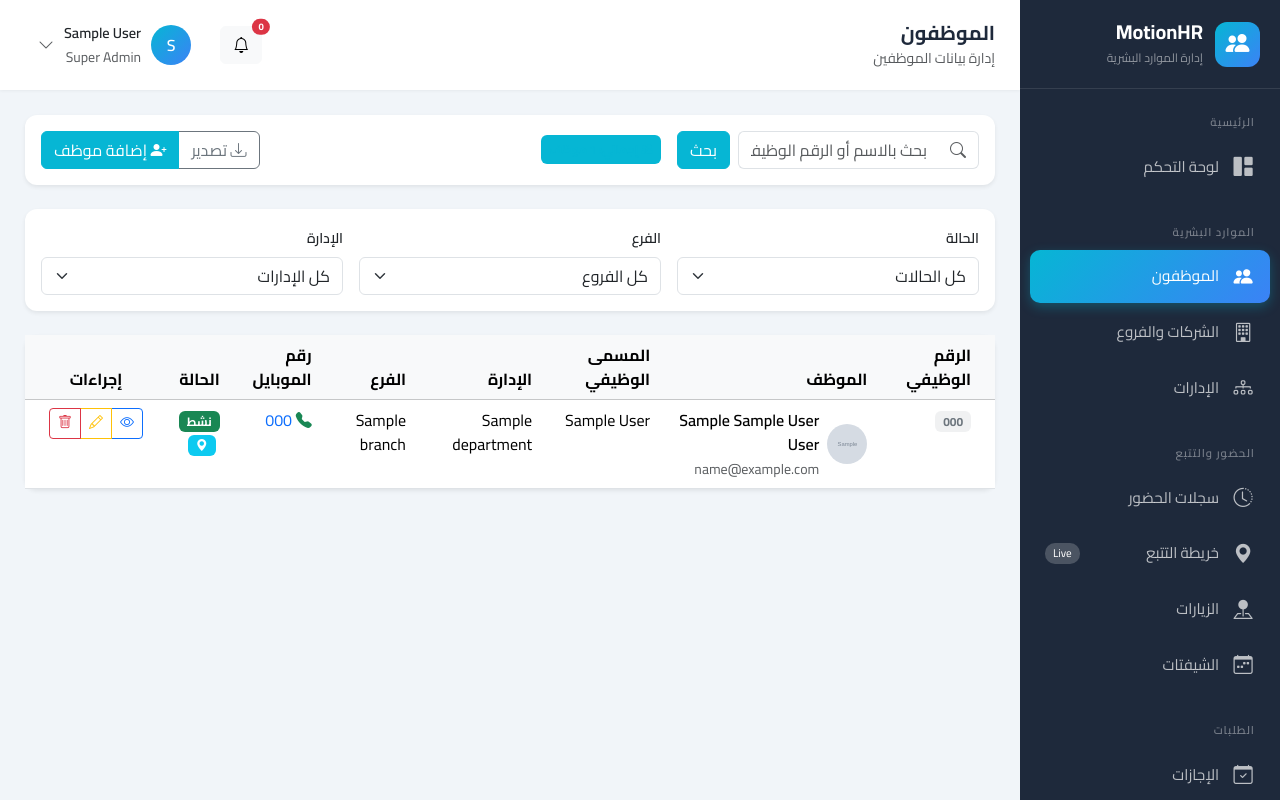
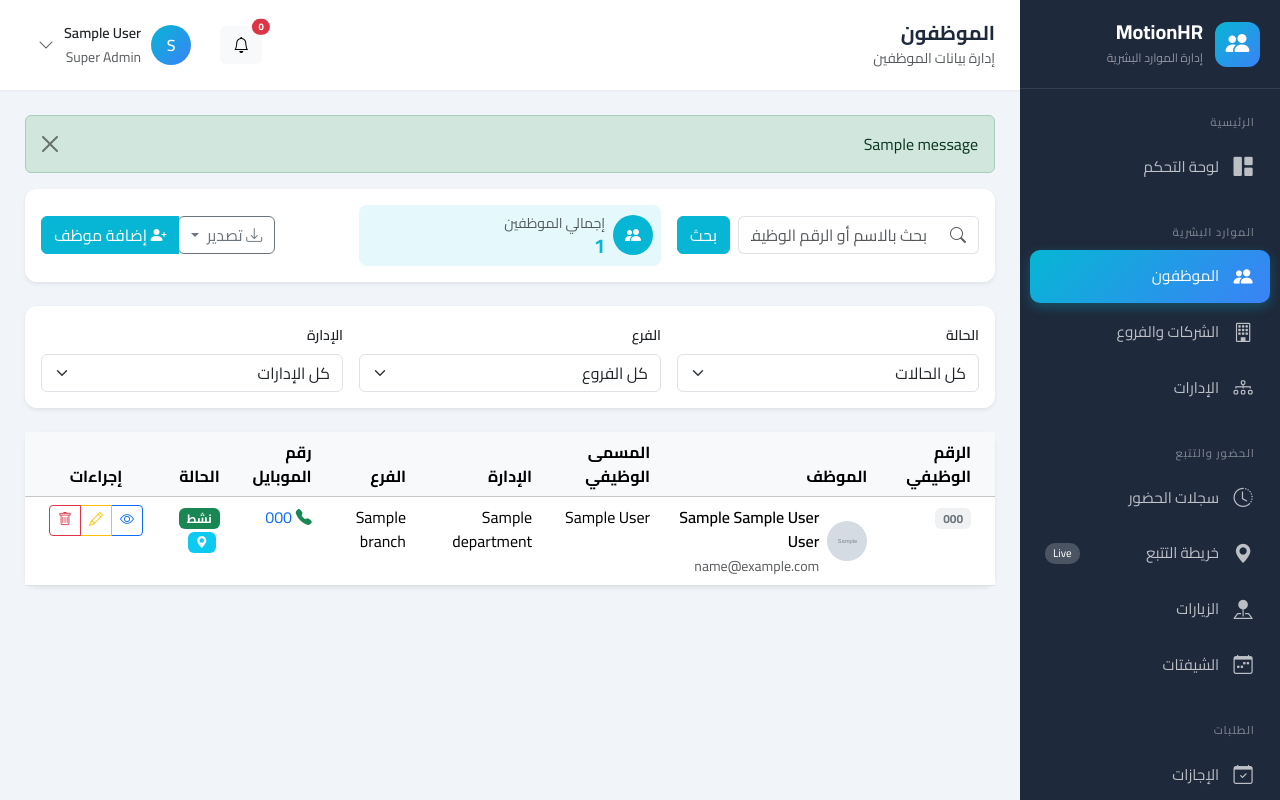
Before and after one commit to johnsamire-coder/MotionHR, a Django app: page /employees/ in a window 1280 px wide. Run offline with Django 5.2, Linux system fonts and the light colour scheme; a user stored in the database is signed in; tables that the repository leaves empty hold one stand-in row (values such as "Sample post"); grey boxes marked "Sample" are stand-in pictures; one stand-in notice (Sample message) is shown.

Commit message:
Improve Employee List: better stats card + working Excel export

```diff
--- a/employees/views.py
+++ b/employees/views.py
@@ -3,6 +3,9 @@
 from django.contrib import messages
 from django.db.models import Q
 from django.core.paginator import Paginator
+from django.http import HttpResponse
+import csv
+from datetime import datetime
 
 from .models import Employee, JobTitle
 from .forms import EmployeeForm
@@ -42,6 +45,14 @@
     if department_filter:
         employees = employees.filter(department_id=department_filter)
 
+    # التصدير
+    export_type = request.GET.get('export', '')
+    if export_type == 'excel':
+        return export_employees_excel(employees)
+    elif export_type == 'pdf':
+        messages.info(request, 'تصدير PDF قيد التطوير - جرب Excel')
+        return redirect('employees:list')
+
     # Pagination
     paginator = Paginator(employees, 20)
     page_number = request.GET.get('page', 1)
@@ -64,6 +75,60 @@
     }
 
     return render(request, 'employees/list.html', context)
+
+
+def export_employees_excel(employees):
+    """تصدير الموظفين إلى ملف Excel/CSV"""
+
+    response = HttpResponse(content_type='text/csv; charset=utf-8-sig')
+    filename = f"employees_{datetime.now().strftime('%Y%m%d_%H%M%S')}.csv"
+    response['Content-Disposition'] = f'attachment; filename="{filename}"'
+
+    # BOM للـ Excel يقرأ العربي صح
+    response.write('\ufeff')
+
+    writer = csv.writer(response)
+
+    # Headers
+    writer.writerow([
+        'الرقم الوظيفي',
+        'الاسم بالعربي',
+        'الاسم بالإنجليزي',
+        'الرقم القومي',
+        'تاريخ الميلاد',
+        'النوع',
+        'رقم الموبايل',
+        'البريد الإلكتروني',
+        'الفرع',
+        'الإدارة',
+        'المسمى الوظيفي',
+        'تاريخ التعيين',
+        'الراتب الأساسي',
+        'الحالة',
+        'موظف ميداني',
+    ])
+
+    # البيانات
+    for emp in employees:
+        writer.writerow([
+            emp.employee_code,
+            emp.full_name_ar,
+            emp.full_name_en or '',
+            emp.national_id,
+            emp.birth_date,
+            emp.get_gender_display(),
+            emp.phone,
+            emp.email or '',
+            emp.branch.name_ar,
+            emp.department.name_ar,
+            emp.job_title.name_ar,
+            emp.hire_date,
+            emp.basic_salary,
+            emp.get_status_display(),
+            'نعم' if emp.is_field_worker else 'لا',
+        ])
+
+    return response
 
 
 @login_required
--- a/templates/employees/list.html
+++ b/templates/employees/list.html
@@ -6,6 +6,16 @@
 {% block page_subtitle %}إدارة بيانات الموظفين{% endblock %}
 
 {% block dashboard_content %}
+
+<!-- Messages -->
+{% if messages %}
+    {% for message in messages %}
+    <div class="alert alert-{{ message.tags }} alert-dismissible fade show">
+        {{ message }}
+        <button type="button" class="btn-close" data-bs-dismiss="alert"></button>
+    </div>
+    {% endfor %}
+{% endif %}
 
 <!-- Header Actions -->
 <div class="card border-0 shadow-sm mb-4">
@@ -26,7 +36,6 @@
                                value="{{ search }}">
                     </div>
 
-                    <!-- Hidden filters to preserve them -->
                     {% if status_filter %}<input type="hidden" name="status" value="{{ status_filter }}">{% endif %}
                     {% if branch_filter %}<input type="hidden" name="branch" value="{{ branch_filter }}">{% endif %}
                     {% if department_filter %}<input type="hidden" name="department" value="{{ department_filter }}">{% endif %}
@@ -37,19 +46,49 @@
 
             <!-- Count -->
             <div class="col-md-6 col-lg-4">
-                <span class="badge bg-primary bg-opacity-10 text-primary p-2">
-                    <i class="bi bi-people-fill"></i>
-                    إجمالي: {{ total_count }} موظف
-                </span>
+                <div class="d-flex align-items-center gap-2 p-2 rounded-3"
+                     style="background: rgba(6, 182, 212, 0.1);">
+                    <div class="rounded-circle d-flex align-items-center justify-content-center"
+                         style="width: 40px; height: 40px; background: #06B6D4;">
+                        <i class="bi bi-people-fill text-white"></i>
+                    </div>
+                    <div>
+                        <small class="text-muted d-block">إجمالي الموظفين</small>
+                        <h5 class="mb-0 fw-bold text-primary">{{ total_count }}</h5>
+                    </div>
+                </div>
             </div>
 
             <!-- Actions -->
             <div class="col-lg-4 text-lg-end">
                 <div class="btn-group">
-                    <button class="btn btn-outline-secondary">
-                        <i class="bi bi-download"></i>
-                        تصدير
-                    </button>
+                    <div class="dropdown">
+                        <button class="btn btn-outline-secondary dropdown-toggle" data-bs-toggle="dropdown">
+                            <i class="bi bi-download"></i>
+                            تصدير
+                        </button>
+                        <ul class="dropdown-menu">
+                            <li>
+                                <a class="dropdown-item" href="?export=excel{% if search %}&search={{ search }}{% endif %}{% if status_filter %}&status={{ status_filter }}{% endif %}{% if branch_filter %}&branch={{ branch_filter }}{% endif %}{% if department_filter %}&department={{ department_filter }}{% endif %}">
+                                    <i class="bi bi-file-earmark-excel text-success"></i>
+                                    Excel
+                                </a>
+                            </li>
+                            <li>
+                                <a class="dropdown-item" href="?export=pdf{% if search %}&search={{ search }}{% endif %}">
+                                    <i class="bi bi-file-earmark-pdf text-danger"></i>
+                                    PDF
+                                </a>
+                            </li>
+                            <li><hr class="dropdown-divider"></li>
+                            <li>
+                                <a class="dropdown-item" href="#" onclick="window.print(); return false;">
+                                    <i class="bi bi-printer"></i>
+                                    طباعة
+                                </a>
+                            </li>
+                        </ul>
+                    </div>
                     <a href="{% url 'employees:add' %}" class="btn btn-primary">
                         <i class="bi bi-person-plus-fill"></i>
                         إضافة موظف
```
